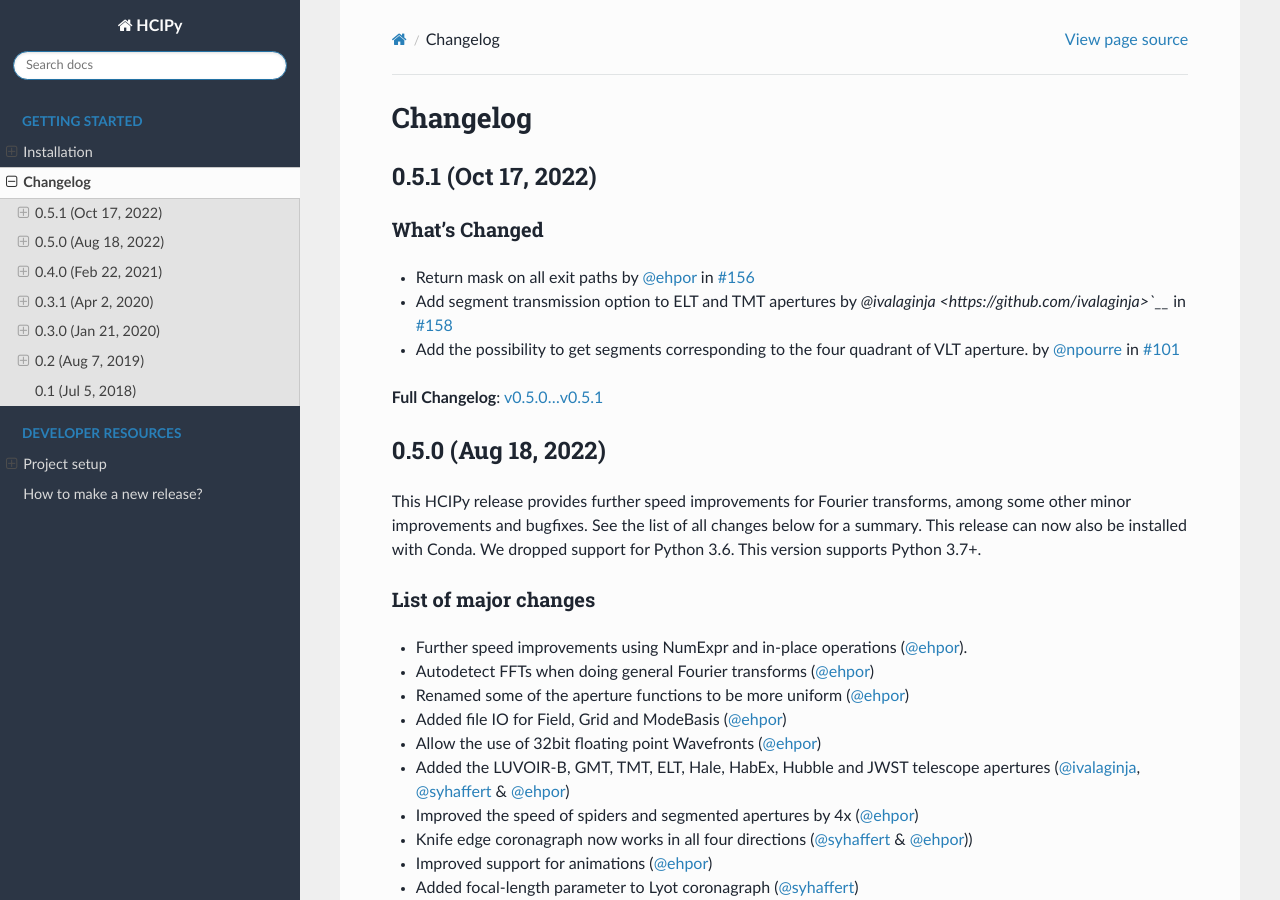
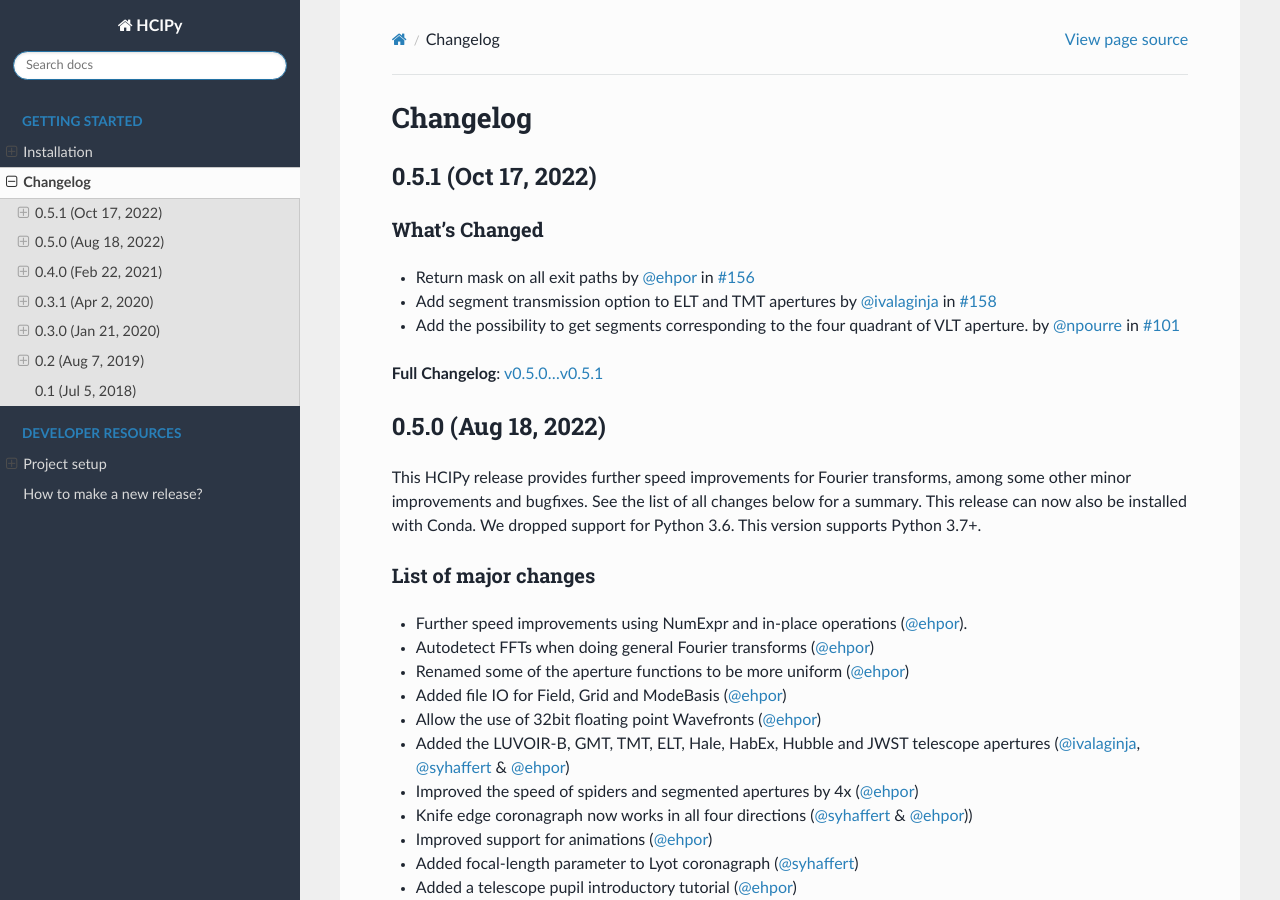
Before and after one commit to ehpor/hcipy, a Sphinx documentation site: the page built from doc/changelog.rst, in a window 1280 px wide and 900 px high. Built offline with Sphinx 7.4.7 and the Read the Docs theme 2.0.0, drawn with Linux system fonts in a browser that asks for light colours; pages that are not in the unit, such as notebooks, are missing from menus; the version number could not be read and is left out.

Commit message:
Fix typo.

```diff
--- a/doc/changelog.rst
+++ b/doc/changelog.rst
@@ -8,7 +8,7 @@
 ~~~~~~~~~~~~~~
 
 * Return mask on all exit paths by `@ehpor <https://github.com/ehpor>`__ in `#156 <https://github.com/ehpor/hcipy/pull/156>`__
-* Add segment transmission option to ELT and TMT apertures by `@ivalaginja <https://github.com/ivalaginja>`__` in `#158 <https://github.com/ehpor/hcipy/pull/158>`__
+* Add segment transmission option to ELT and TMT apertures by `@ivalaginja <https://github.com/ivalaginja>`__ in `#158 <https://github.com/ehpor/hcipy/pull/158>`__
 * Add the possibility to get segments corresponding to the four quadrant of VLT aperture. by `@npourre <https://github.com/npourre>`__ in `#101 <https://github.com/ehpor/hcipy/pull/101>`__
 
 **Full Changelog**: `v0.5.0...v0.5.1 <https://github.com/ehpor/hcipy/compare/v0.5.0...v0.5.1>`__
```
